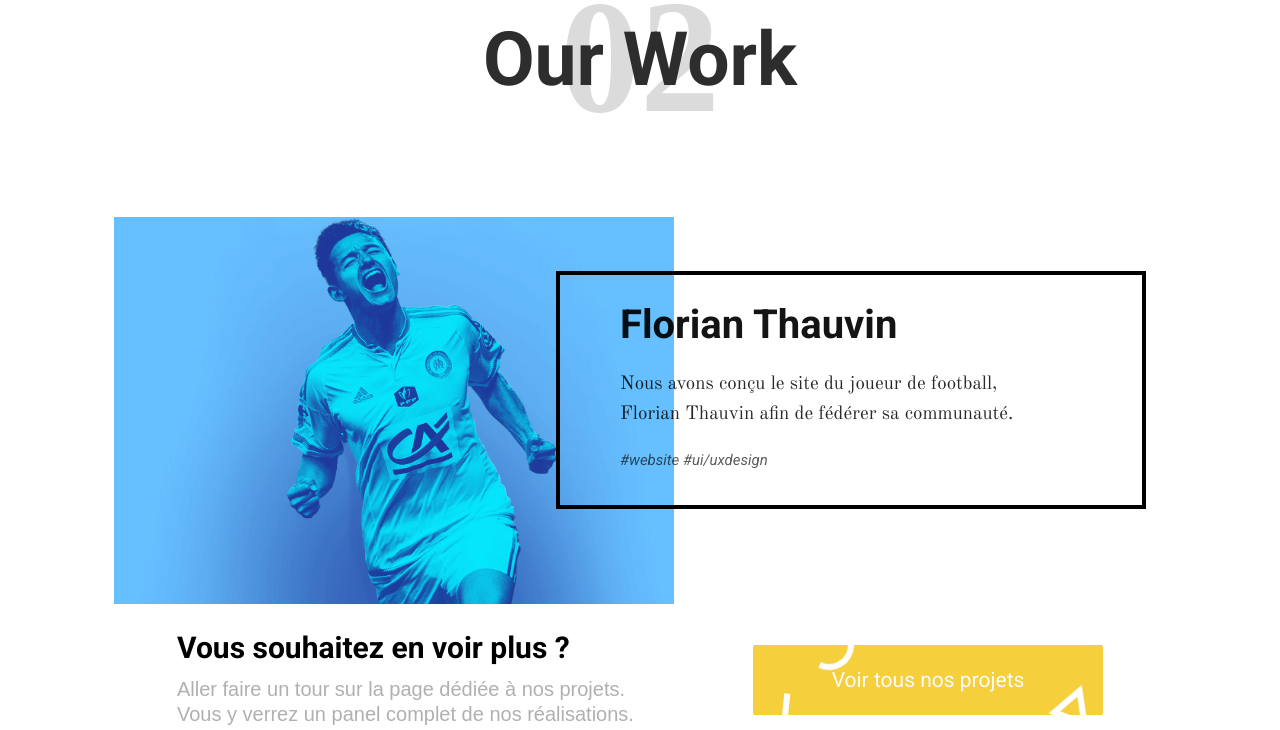
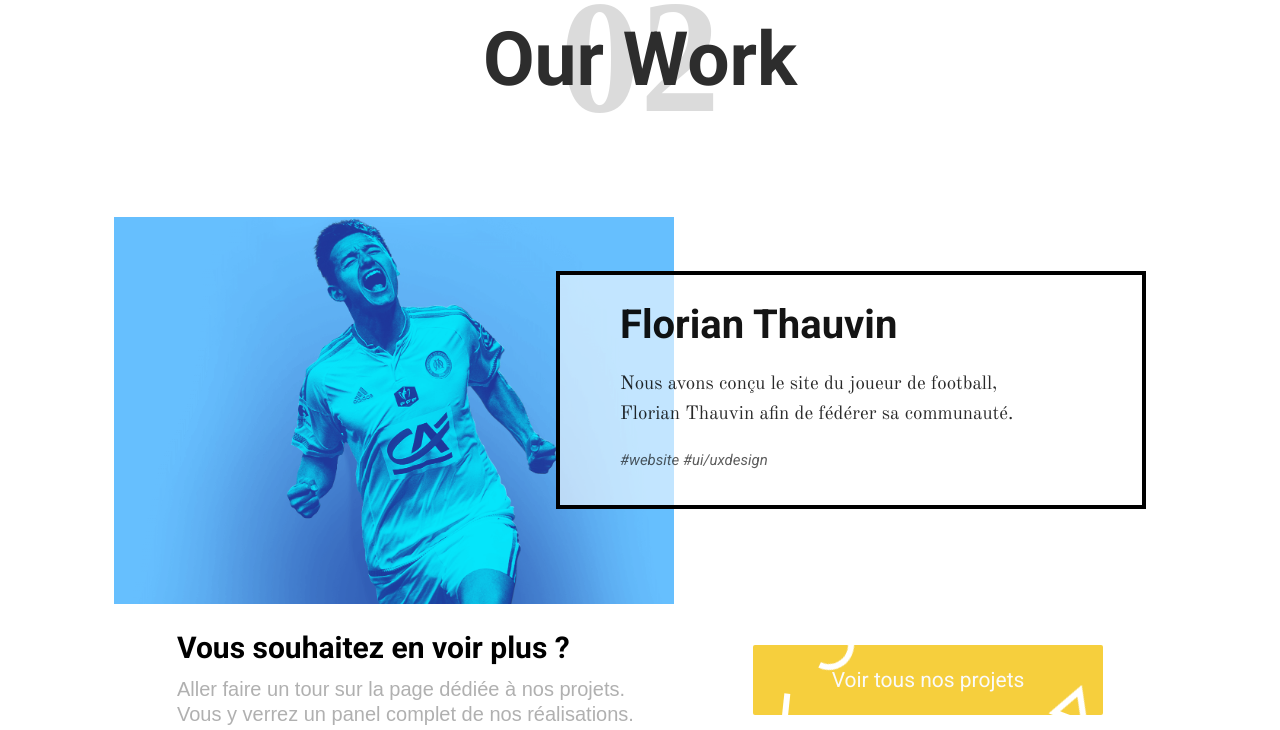
Before and after one commit to GaelCoat/fluz-powo, a PHP site: page / in a window 1280 px wide. Shown: the part 1753-2483 px from the top of the page. Run offline with PHP 8.4, Linux system fonts and the light colour scheme; some libraries are stand-ins or nearby versions; some web fonts are replaced.

Commit message:
Css work home page

```diff
--- a/assets/css/style.css
+++ b/assets/css/style.css
@@ -665,6 +665,7 @@
     width: 590px;
     border: 4px solid #000;
     padding: 30px 60px 30px 60px;
+    background-color: rgba(255, 255, 255, 0.6);
 
     -webkit-transition: all ease 0.25s;
     -moz-transition: all ease 0.25s;
```
